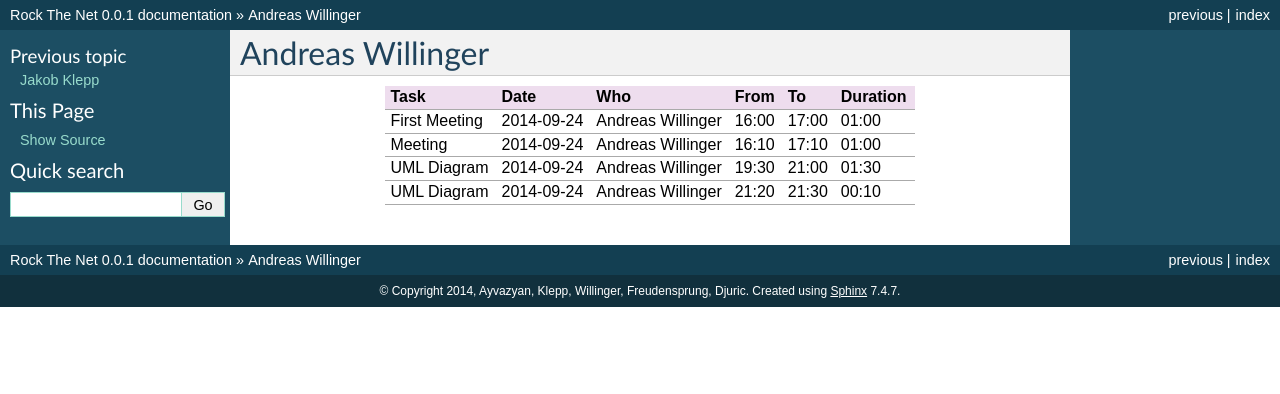
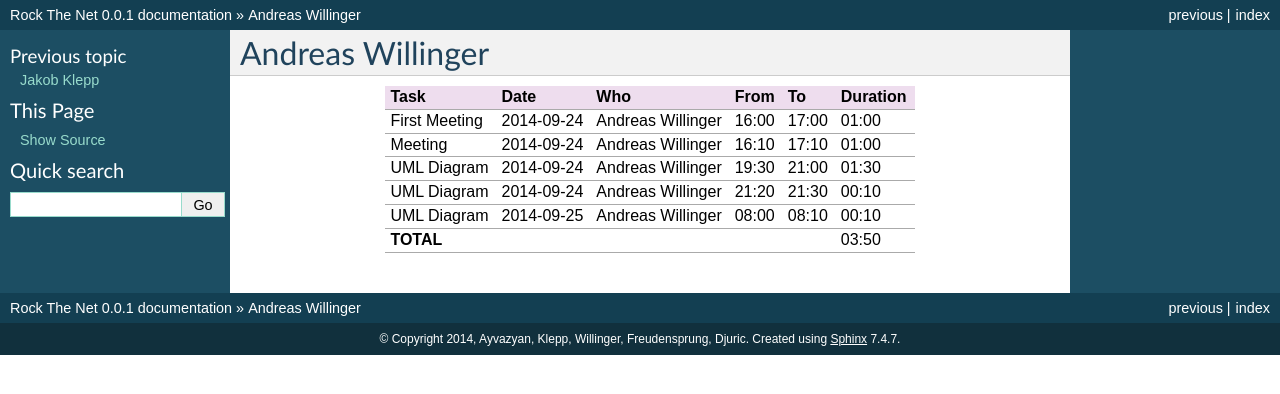
Before and after one commit to aayvazyan-tgm/RouterManagementProject_RockTheNet, a Sphinx documentation site: the page built from docs/timerecording_willinger.rst, in a window 1280 px wide. Shown: the top 394 px of the page. Built offline with Sphinx 7.4.7, drawn with Linux system fonts in a browser that asks for light colours.

Commit message:
timercording updated

```diff
--- a/docs/timerecording_willinger.rst
+++ b/docs/timerecording_willinger.rst
@@ -8,4 +8,6 @@ First Meeting                     2014-09-24 Andreas Willinger   16:00 17:00 01:
 Meeting                           2014-09-24 Andreas Willinger   16:10 17:10 01:00
 UML Diagram                       2014-09-24 Andreas Willinger   19:30 21:00 01:30
 UML Diagram                       2014-09-24 Andreas Willinger   21:20 21:30 00:10
+UML Diagram                       2014-09-25 Andreas Willinger   08:00 08:10 00:10
+**TOTAL**                                                                    03:50
 ================================= ========== =================== ===== ===== ========
```
